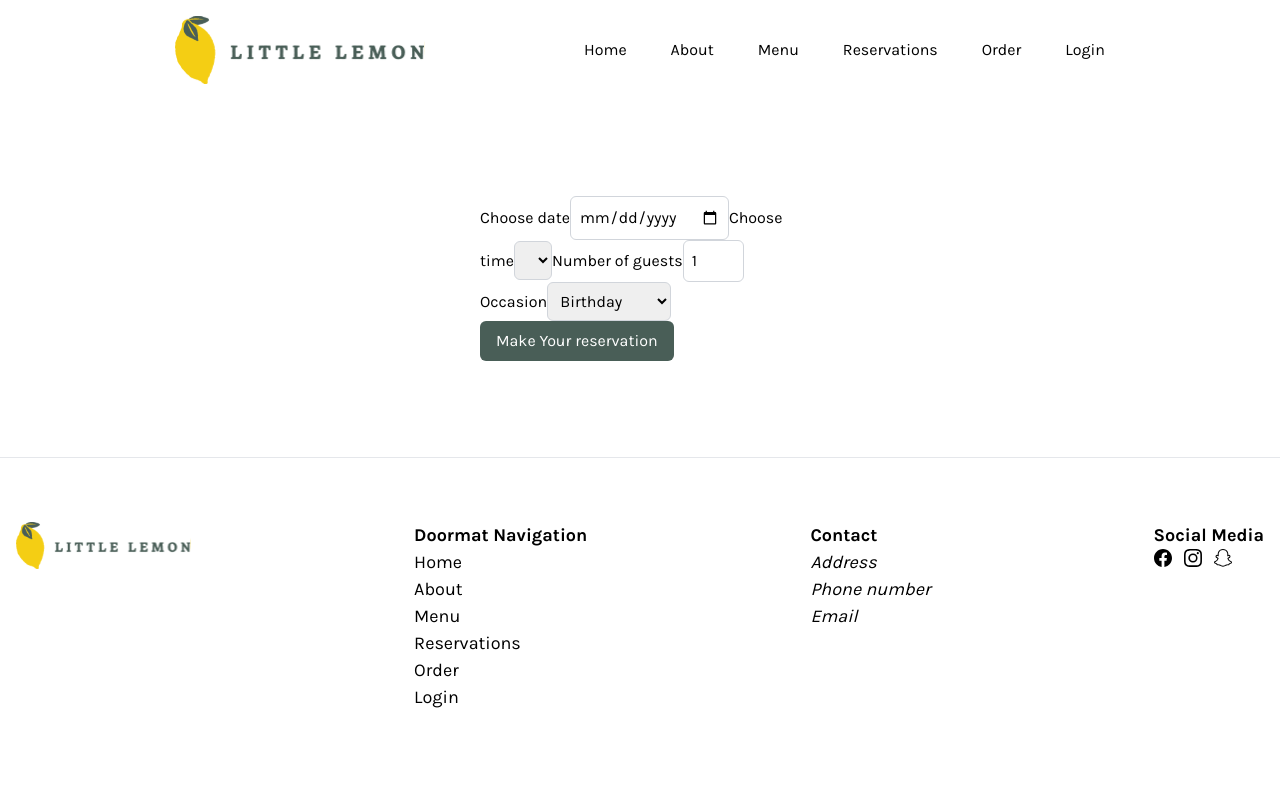
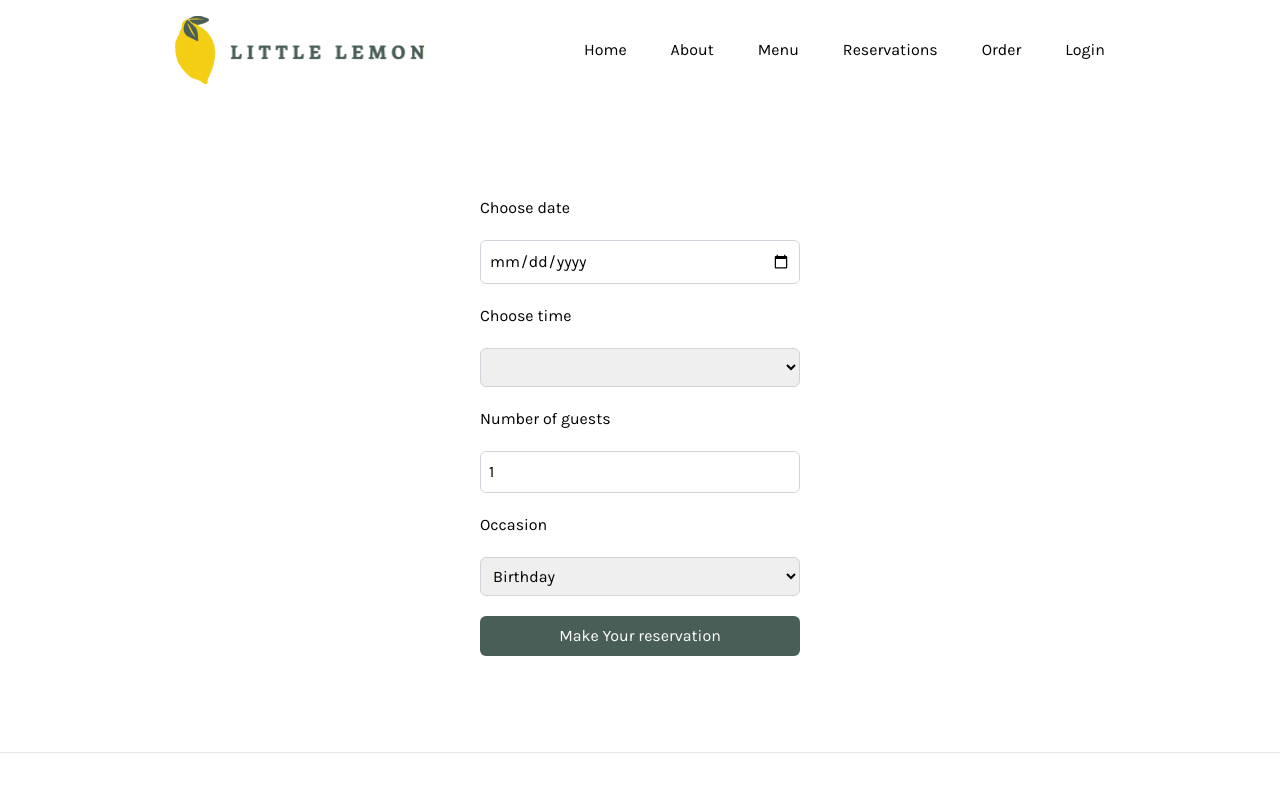
Before and after one commit to dev-rome/Little-Lemon-restaurant, a Next.js app: page /booking-page in a window 1280 px wide. Shown: the top 800 px of the page. Built offline with nearby package versions, Linux system fonts and the light colour scheme; a web font is replaced by a local one.

Commit message:
fix styles

```diff
--- a/components/BookingForm.tsx
+++ b/components/BookingForm.tsx
@@ -36,7 +36,7 @@ const BookingForm = ({ availableTimes, dispatch }: BookingFormProps) => {
   };
 
   return (
-    <form className="max-w-xs mx-auto gap-5 py-24" onSubmit={handleSubmit}>
+    <form className="grid max-w-xs mx-auto gap-5 py-24" onSubmit={handleSubmit}>
       <label htmlFor="res-date">Choose date</label>
       <input
         type="date"
```
